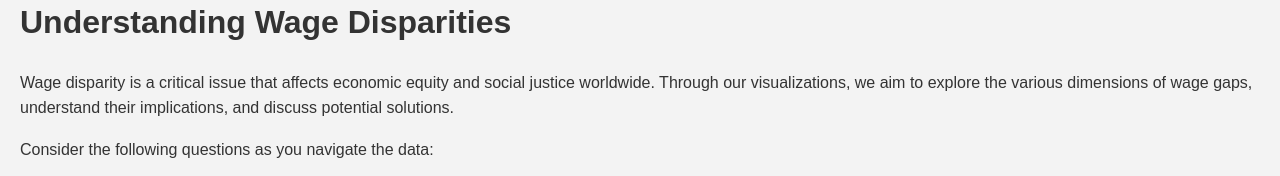
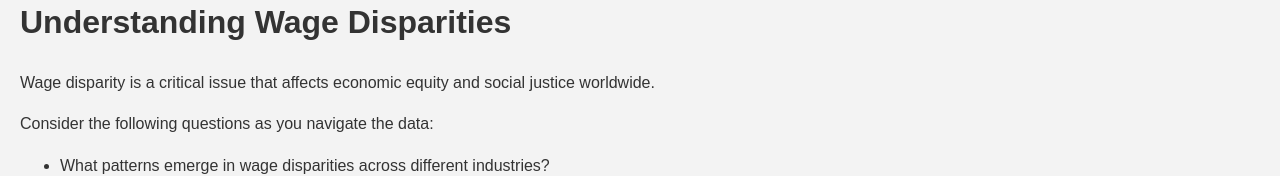
Before and after one commit to asdacdsfca/106FinalProject, a SvelteKit app: page / in a window 1280 px wide. Shown: the part 204-380 px from the top of the page. Built offline with nearby package versions, Linux system fonts and the light colour scheme; no server answers.

Commit message:
Update Introduction.svelte

```diff
--- a/src/components/Introduction.svelte
+++ b/src/components/Introduction.svelte
@@ -1,10 +1,35 @@
 <script>
+    import { onMount } from 'svelte';
     import { fade } from 'svelte/transition';
+
+    let isVisible = false;
+
+    onMount(() => {
+      const observer = new IntersectionObserver(
+        (entries) => {
+          // Only consider the first entry, which is the current element
+          const entry = entries[0];
+          isVisible = entry.isIntersecting;
+        },
+        {
+          rootMargin: '0px',
+          threshold: 0.1 // Adjust threshold to when you consider the section "visible"
+        }
+      );
+
+      // Observe the current component
+      observer.observe(document.querySelector('.introduction'));
+
+      return () => {
+        // Disconnect the observer on component destruction
+        observer.disconnect();
+      };
+    });
   </script>
 
-<div class="introduction">
+  <div class="introduction" in:fade={{ duration: 3000 }} class:visible={isVisible}>
     <h1>Understanding Wage Disparities</h1>
-    <p>Wage disparity is a critical issue that affects economic equity and social justice worldwide. Through our visualizations, we aim to explore the various dimensions of wage gaps, understand their implications, and discuss potential solutions.</p>
+          <p>Wage disparity is a critical issue that affects economic equity and social justice worldwide.</p>
           <p>Consider the following questions as you navigate the data:</p>
           <ul>
               <li>What patterns emerge in wage disparities across different industries?</li>
@@ -23,5 +48,14 @@
       color: #333;
       line-height: 1.6;
     }
-    /* No need for the visibility styles if controlled by Scroller */
+
+    .visible {
+        transition: opacity 1s ease;
+        opacity: 1;
+    }
+
+    /* Initially, the component is not visible */
+    .introduction:not(.visible) {
+        opacity: 0;
+    }
   </style>
```
Lines whose indentation alone changed are shown as unchanged.
